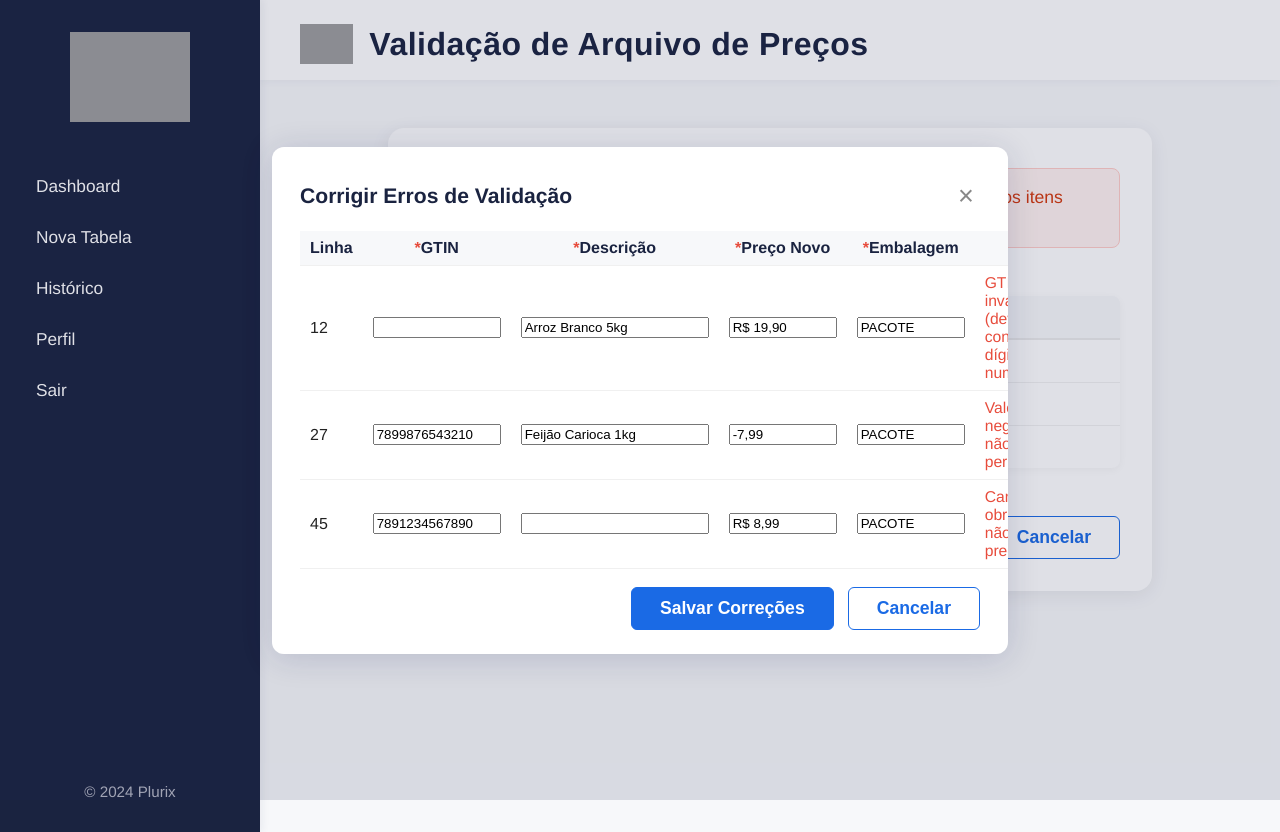
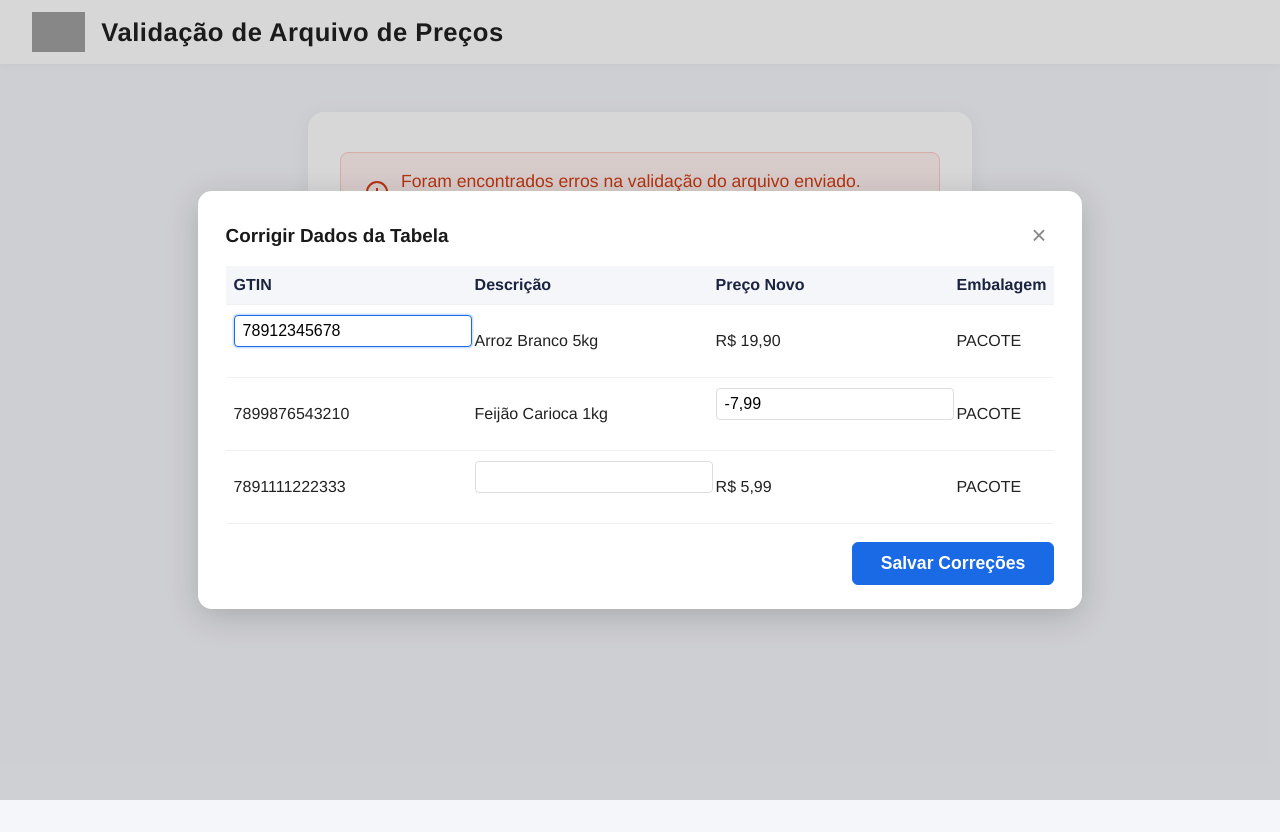
Before and after one commit to LucioFlavioRosa/prototipo_plurix, a plain HTML site: page prototipos/validacao-arquivo.html in a window 1280 px wide. Both pictures are taken after a click on the button "Corrigir e reenviar". After the commit the page ends 800 px from the top, so only its background shows below. Drawn offline with Linux system fonts and the light colour scheme; grey boxes are pictures that could not be loaded; a web font is replaced by a local one.

Commit message:
refactor: prototipos/validacao-arquivo.html

```diff
--- a/prototipos/validacao-arquivo.html
+++ b/prototipos/validacao-arquivo.html
@@ -13,91 +13,30 @@
       height: 100%;
       margin: 0;
       font-family: 'helvetica-w01-roman', Helvetica, Arial, sans-serif;
-      background: #f7f8fa;
+      background: #f5f6fa;
       color: #222;
-    }
-    body {
-      display: flex;
-      min-height: 100vh;
-    }
-    .sidebar {
-      width: 260px;
-      background: #1a2340;
-      color: #fff;
-      display: flex;
-      flex-direction: column;
-      padding-top: 32px;
-      box-shadow: 2px 0 8px rgba(30,40,80,0.07);
-      position: relative;
-      z-index: 2;
-      min-height: 100vh;
-    }
-    .sidebar .logo {
-      display: flex;
-      align-items: center;
-      justify-content: center;
-      margin-bottom: 40px;
-    }
-    .sidebar .logo img {
-      width: 120px;
-      height: auto;
-    }
-    .sidebar nav {
-      flex: 1;
-    }
-    .sidebar nav a {
-      display: flex;
-      align-items: center;
-      padding: 14px 32px;
-      color: #fff;
-      text-decoration: none;
-      font-size: 1.08rem;
-      border-left: 4px solid transparent;
-      transition: background 0.15s, border-color 0.15s;
-      margin-bottom: 2px;
-    }
-    .sidebar nav a.active, .sidebar nav a:hover {
-      background: #222b4a;
-      border-left: 4px solid #f9b233;
-      color: #f9b233;
-    }
-    .sidebar .bottom {
-      margin-bottom: 32px;
-      text-align: center;
-      font-size: 0.95rem;
-      color: #b7b9c6;
-    }
-    .main-content {
-      flex: 1;
-      padding: 0 0 0 0;
-      display: flex;
-      flex-direction: column;
-      min-height: 100vh;
     }
     .header {
       background: #fff;
-      box-shadow: 0 2px 8px rgba(30,40,80,0.04);
-      padding: 24px 40px 16px 40px;
+      box-shadow: 0 2px 8px rgba(0,0,0,0.03);
+      padding: 0 32px;
+      height: 64px;
       display: flex;
       align-items: center;
       justify-content: flex-start;
-      position: sticky;
-      top: 0;
-      z-index: 1;
     }
     .header img {
       height: 40px;
       margin-right: 16px;
     }
     .header-title {
-      font-size: 2rem;
+      font-size: 1.6rem;
       font-weight: 700;
-      color: #1a2340;
+      color: #1a1a1a;
       letter-spacing: 0.5px;
-      margin: 0;
     }
     .container {
-      max-width: 700px;
+      max-width: 600px;
       margin: 48px auto 0 auto;
       background: #fff;
       border-radius: 16px;
@@ -121,6 +60,10 @@
       background: #e7f9ed;
       color: #1e7e34;
       border: 1px solid #b7e7c2;
+      display: none;
+    }
+    .alert-success.active {
+      display: flex;
     }
     .alert-error {
       background: #fff2f0;
@@ -147,7 +90,7 @@
       font-size: 1rem;
     }
     .error-table th {
-      background: #f7f8fa;
+      background: #f5f6fa;
       color: #222;
       font-weight: 700;
       border-bottom: 2px solid #eaeaea;
@@ -189,202 +132,152 @@
     .btn-secondary:hover {
       background: #f0f5ff;
     }
-    /* Modal Styles */
-    .modal-correction {
+    /* Modal de correção */
+    .modal-correcoes-bg {
+      position: fixed;
+      top: 0; left: 0; right: 0; bottom: 0;
+      background: rgba(34,34,34,0.18);
       display: none;
-      position: fixed;
-      z-index: 9999;
-      left: 0;
-      top: 0;
-      width: 100vw;
-      height: 100vh;
-      overflow: auto;
-      background: rgba(30,40,80,0.14);
+      align-items: center;
       justify-content: center;
-      align-items: center;
+      z-index: 1000;
+      transition: background 0.3s;
     }
-    .modal-correction.active {
+    .modal-correcoes-bg.active {
       display: flex;
+      animation: fadeInBg 0.3s;
     }
-    .modal-content-correction {
+    @keyframes fadeInBg {
+      from { background: rgba(34,34,34,0); }
+      to { background: rgba(34,34,34,0.18); }
+    }
+    .modal-correcoes {
       background: #fff;
-      border-radius: 12px;
-      box-shadow: 0 4px 32px rgba(30,40,80,0.16);
+      border-radius: 14px;
+      box-shadow: 0 8px 32px rgba(0,0,0,0.18);
       padding: 32px 28px 24px 28px;
-      max-width: 680px;
-      width: 100%;
+      min-width: 340px;
+      max-width: 98vw;
       max-height: 90vh;
       overflow-y: auto;
-      display: flex;
-      flex-direction: column;
+      position: relative;
+      animation: modalIn 0.3s;
     }
-    .modal-header-correction {
-      font-size: 1.32rem;
-      font-weight: 700;
-      color: #1a2340;
-      margin-bottom: 18px;
+    @keyframes modalIn {
+      from { transform: translateY(40px) scale(0.96); opacity: 0; }
+      to { transform: translateY(0) scale(1); opacity: 1; }
+    }
+    .modal-correcoes.saindo {
+      animation: modalOut 0.3s forwards;
+    }
+    @keyframes modalOut {
+      from { transform: translateY(0) scale(1); opacity: 1; }
+      to { transform: translateY(40px) scale(0.96); opacity: 0; }
+    }
+    .modal-correcoes-header {
       display: flex;
       align-items: center;
       justify-content: space-between;
+      margin-bottom: 18px;
     }
-    .modal-header-correction .close-modal {
+    .modal-correcoes-header h2 {
+      font-size: 1.18rem;
+      font-weight: 700;
+      color: #1a1a1a;
+      margin: 0;
+    }
+    .modal-correcoes-close {
       background: none;
       border: none;
-      font-size: 1.7rem;
+      font-size: 1.6rem;
       color: #888;
       cursor: pointer;
-      margin-left: 10px;
+      line-height: 1;
+      padding: 0 8px;
+      transition: color 0.2s;
     }
-    .correction-table {
+    .modal-correcoes-close:hover { color: #d4380d; }
+    .modal-correcoes-table {
       width: 100%;
       border-collapse: collapse;
-      font-size: 1rem;
       margin-bottom: 18px;
     }
-    .correction-table th, .correction-table td {
-      padding: 8px 10px;
+    .modal-correcoes-table th, .modal-correcoes-table td {
+      padding: 10px 8px;
+      font-size: 1rem;
       border-bottom: 1px solid #f0f0f0;
+      text-align: left;
     }
-    .correction-table th {
-      background: #f7f8fa;
+    .modal-correcoes-table th {
+      background: #f5f6fa;
+      font-weight: 700;
       color: #1a2340;
-      font-weight: 700;
     }
-    .correction-table .required {
-      color: #e74c3c;
-      font-weight: 700;
+    .modal-correcoes-table td input {
+      width: 98%;
+      padding: 6px 8px;
+      border-radius: 4px;
+      border: 1px solid #dcdcdc;
+      font-size: 1rem;
+      background: #fff;
+      transition: border 0.2s, box-shadow 0.2s;
     }
-    .modal-footer-correction {
+    .modal-correcoes-table td input:focus {
+      outline: none;
+      border-color: #1a6ae5;
+      box-shadow: 0 0 0 1.5px #1a6ae533;
+    }
+    .modal-correcoes-table td input.erro {
+      border-color: #d4380d;
+      background: #fff2f0;
+    }
+    .modal-correcoes-table td input.sucesso {
+      border-color: #1e7e34;
+      background: #e7f9ed;
+    }
+    .modal-correcoes-table .feedback-erro {
+      color: #d4380d;
+      font-size: 0.95rem;
+      margin-top: 2px;
+      min-height: 18px;
+      display: block;
+    }
+    .modal-correcoes-actions {
       display: flex;
       justify-content: flex-end;
-      gap: 14px;
+      gap: 12px;
     }
-    .modal-footer-correction .btn {
+    .modal-correcoes-actions .btn {
       min-width: 120px;
     }
-    @media (max-width: 900px) {
-      .main-content {
-        padding: 0;
+    @media (max-width: 700px) {
+      .container {
+        max-width: 98vw;
+        padding: 18px 4vw 18px 4vw;
       }
-      .header {
-        padding: 18px 10px 12px 10px;
-      }
-      .sidebar {
-        width: 70px;
-        padding-top: 12px;
-      }
-      .sidebar .logo img {
-        width: 44px;
-      }
-      .sidebar nav a {
-        padding: 10px 10px;
-        font-size: 0.98rem;
-      }
-      .modal-content-correction {
-        padding: 16px 4vw 16px 4vw;
+      .modal-correcoes {
+        padding: 18px 4vw 18px 4vw;
+        min-width: 0;
       }
     }
   </style>
-  <script>
-    function goTo(page) {
-      window.location.href = page;
-    }
-    function sair() {
-      if (confirm('Deseja realmente sair?')) {
-        window.location.href = '../plurix.html';
-      }
-    }
-    // Modal logic
-    function openCorrectionModal() {
-      document.getElementById('modalCorrection').classList.add('active');
-    }
-    function closeCorrectionModal() {
-      document.getElementById('modalCorrection').classList.remove('active');
-    }
-    // Preenche a tabela de correção com os erros detectados (mock)
-    function fillCorrectionTable() {
-      // Simula as linhas com erro conforme tabela de erros
-      var rows = [
-        {linha: 12, gtin: '', descricao: 'Arroz Branco 5kg', preco: 'R$ 19,90', embalagem: 'PACOTE', erro: 'GTIN inválido (deve conter 13 dígitos numéricos)'},
-        {linha: 27, gtin: '7899876543210', descricao: 'Feijão Carioca 1kg', preco: '-7,99', embalagem: 'PACOTE', erro: 'Valor negativo não permitido'},
-        {linha: 45, gtin: '7891234567890', descricao: '', preco: 'R$ 8,99', embalagem: 'PACOTE', erro: 'Campo obrigatório não preenchido'}
-      ];
-      var table = document.getElementById('correctionTableBody');
-      table.innerHTML = '';
-      rows.forEach(function(r, idx) {
-        table.innerHTML += `<tr>
-          <td>${r.linha}</td>
-          <td><input type="text" name="gtin_${idx}" value="${r.gtin}" maxlength="13" style="width:120px;" required></td>
-          <td><input type="text" name="descricao_${idx}" value="${r.descricao}" style="width:180px;" required></td>
-          <td><input type="text" name="preco_${idx}" value="${r.preco}" style="width:100px;" required></td>
-          <td><input type="text" name="embalagem_${idx}" value="${r.embalagem}" style="width:100px;" required></td>
-          <td style="color:#e74c3c;font-size:0.98rem;">${r.erro}</td>
-        </tr>`;
-      });
-    }
-    document.addEventListener('DOMContentLoaded', function() {
-      // Botão para abrir modal
-      var btnCorrigir = document.getElementById('btnCorrigirReenviar');
-      if (btnCorrigir) {
-        btnCorrigir.addEventListener('click', function(e) {
-          e.preventDefault();
-          fillCorrectionTable();
-          openCorrectionModal();
-        });
-      }
-      // Botão fechar modal
-      var btnClose = document.getElementById('closeModalCorrection');
-      if (btnClose) {
-        btnClose.addEventListener('click', function() {
-          closeCorrectionModal();
-        });
-      }
-      // Botão cancelar no modal
-      var btnCancel = document.getElementById('btnCancelCorrection');
-      if (btnCancel) {
-        btnCancel.addEventListener('click', function(e) {
-          e.preventDefault();
-          closeCorrectionModal();
-        });
-      }
-      // Botão salvar correções (apenas fecha o modal)
-      var btnSave = document.getElementById('btnSaveCorrection');
-      if (btnSave) {
-        btnSave.addEventListener('click', function(e) {
-          e.preventDefault();
-          closeCorrectionModal();
-          // Aqui você pode adicionar lógica para processar as correções
-        });
-      }
-    });
-  </script>
 </head>
 <body>
-  <aside class="sidebar">
-    <div class="logo">
-      <img src="https://static.wixstatic.com/media/511fa0_114311e069c34ae48f752e23361e9157~mv2.png/v1/fill/w_180,h_180,al_c,q_85,usm_0.66_1.00_0.01/511fa0_114311e069c34ae48f752e23361e9157~mv2.png" alt="Logo Plurix">
-    </div>
-    <nav>
-      <a href="#" onclick="goTo('dashboard-fornecedor.html')">Dashboard</a>
-      <a href="#" onclick="goTo('upload-tabela.html')">Nova Tabela</a>
-      <a href="#" onclick="goTo('dashboard-fornecedor.html#historico')">Histórico</a>
-      <a href="#" onclick="goTo('perfil.html')">Perfil</a>
-      <a href="#" onclick="sair()">Sair</a>
-    </nav>
-    <div class="bottom">&copy; 2024 Plurix</div>
-  </aside>
-  <div class="main-content">
   <header class="header">
     <img src="https://static.wixstatic.com/media/511fa0_114311e069c34ae48f752e23361e9157~mv2.png/v1/fill/w_192,h_192,al_c,q_85/511fa0_114311e069c34ae48f752e23361e9157~mv2.png" alt="Logo Plurix">
     <span class="header-title">Validação de Arquivo de Preços</span>
   </header>
   <main class="container">
     <!-- Exemplo de alerta de erro -->
-      <div class="alert alert-error" role="alert">
+    <div class="alert alert-error" role="alert" id="alertErro">
       <svg fill="none" stroke="currentColor" stroke-width="2" viewBox="0 0 24 24"><circle cx="12" cy="12" r="10"/><path d="M12 8v4M12 16h.01"/></svg>
       <span>Foram encontrados erros na validação do arquivo enviado. Corrija os itens abaixo e tente novamente.</span>
     </div>
-      <table class="error-table" aria-label="Erros de validação">
+    <div class="alert alert-success" role="alert" id="alertSucesso">
+      <svg fill="none" stroke="currentColor" stroke-width="2" viewBox="0 0 24 24"><circle cx="12" cy="12" r="10"/><path d="M9 12l2 2 4-4"/></svg>
+      <span id="msgSucesso">Arquivo validado com sucesso! Clique em avançar para prosseguir.</span>
+    </div>
+    <table class="error-table" aria-label="Erros de validação" id="tabelaErros">
       <thead>
         <tr>
           <th>Linha</th>
@@ -411,7 +304,7 @@
       </tbody>
     </table>
     <div class="actions">
-        <button class="btn btn-primary" id="btnCorrigirReenviar">Corrigir e reenviar</button>
+      <button class="btn btn-primary" id="btnCorrigir">Corrigir e reenviar</button>
       <button class="btn btn-secondary" onclick="window.location.href='dashboard-comprador.html'">Cancelar</button>
     </div>
     <!-- Exemplo de alerta de sucesso (descomentar para exibir sucesso)
@@ -421,35 +314,189 @@
     </div>
     -->
   </main>
-    <!-- Modal de Correção -->
-    <div class="modal-correction" id="modalCorrection" role="dialog" aria-modal="true" aria-labelledby="modalCorrectionTitle">
-      <div class="modal-content-correction">
-        <div class="modal-header-correction">
-          <span id="modalCorrectionTitle">Corrigir Erros de Validação</span>
-          <button class="close-modal" id="closeModalCorrection" aria-label="Fechar">&times;</button>
+  <!-- Modal de Correções -->
+  <div class="modal-correcoes-bg" id="modalCorrecoesBg">
+    <div class="modal-correcoes" id="modalCorrecoes">
+      <div class="modal-correcoes-header">
+        <h2>Corrigir Dados da Tabela</h2>
+        <button class="modal-correcoes-close" id="fecharModalBtn" aria-label="Fechar">&times;</button>
       </div>
-        <table class="correction-table" aria-label="Tabela para correção de erros">
-          <thead>
-            <tr>
-              <th>Linha</th>
-              <th><span class="required">*</span>GTIN</th>
-              <th><span class="required">*</span>Descrição</th>
-              <th><span class="required">*</span>Preço Novo</th>
-              <th><span class="required">*</span>Embalagem</th>
-              <th>Erro</th>
-            </tr>
-          </thead>
-          <tbody id="correctionTableBody">
-            <!-- Preenchido via JS -->
-          </tbody>
+      <form id="formCorrecoes" autocomplete="off">
+        <table class="modal-correcoes-table" id="modalCorrecoesTable">
+          <!-- Conteúdo dinâmico -->
         </table>
-        <div class="modal-footer-correction">
-          <button class="btn btn-primary" id="btnSaveCorrection">Salvar Correções</button>
-          <button class="btn btn-secondary" id="btnCancelCorrection">Cancelar</button>
+        <div class="modal-correcoes-actions">
+          <button type="button" class="btn btn-primary" id="btnSalvarCorrecoes">Salvar Correções</button>
+        </div>
+      </form>
     </div>
   </div>
-    </div>
-    <!-- Fim Modal -->
-  </div>
+  <script>
+    // Dados simulados da tabela de erros e dados originais (mock)
+    const erros = [
+      { linha: 12, coluna: 'GTIN', descricao: 'GTIN inválido (deve conter 13 dígitos numéricos)' },
+      { linha: 27, coluna: 'Preço Novo', descricao: 'Valor negativo não permitido' },
+      { linha: 45, coluna: 'Descrição', descricao: 'Campo obrigatório não preenchido' }
+    ];
+    // Simulação dos dados originais das linhas com erro
+    const dadosOriginais = {
+      12: { GTIN: '78912345678', Descrição: 'Arroz Branco 5kg', 'Preço Novo': 'R$ 19,90', Embalagem: 'PACOTE' },
+      27: { GTIN: '7899876543210', Descrição: 'Feijão Carioca 1kg', 'Preço Novo': '-7,99', Embalagem: 'PACOTE' },
+      45: { GTIN: '7891111222333', Descrição: '', 'Preço Novo': 'R$ 5,99', Embalagem: 'PACOTE' }
+    };
+    // Colunas esperadas (como upload-tabela.html)
+    const colunasTabela = ['GTIN', 'Descrição', 'Preço Novo', 'Embalagem'];
+    // Quais campos podem ser editados
+    const camposEditaveis = ['GTIN', 'Descrição', 'Preço Novo'];
+
+    // Função para abrir o modal de correção
+    function abrirModalCorrecao() {
+      const modalBg = document.getElementById('modalCorrecoesBg');
+      const modal = document.getElementById('modalCorrecoes');
+      const tabela = document.getElementById('modalCorrecoesTable');
+      tabela.innerHTML = '';
+      // Cabeçalho
+      let thead = '<thead><tr>';
+      for (const col of colunasTabela) {
+        thead += `<th>${col}</th>`;
+      }
+      thead += '</tr></thead>';
+      // Agrupar erros por linha
+      const errosPorLinha = {};
+      erros.forEach(e => {
+        if (!errosPorLinha[e.linha]) errosPorLinha[e.linha] = [];
+        errosPorLinha[e.linha].push(e.coluna);
+      });
+      // Corpo
+      let tbody = '<tbody>';
+      Object.keys(errosPorLinha).forEach(linha => {
+        tbody += '<tr>';
+        colunasTabela.forEach(col => {
+          const valor = dadosOriginais[linha][col] !== undefined ? dadosOriginais[linha][col] : '';
+          if (errosPorLinha[linha].includes(col) && camposEditaveis.includes(col)) {
+            // Campo editável
+            const idCampo = `campo_${linha}_${col.replace(/\s/g,'_')}`;
+            tbody += `<td><input type="text" id="${idCampo}" name="${idCampo}" value="${valor}" data-linha="${linha}" data-coluna="${col}" autocomplete="off" oninput="validarCampoEditavel(this, this.value)"><span class="feedback-erro" id="fb_${idCampo}"></span></td>`;
+          } else {
+            // Não editável
+            tbody += `<td>${valor}</td>`;
+          }
+        });
+        tbody += '</tr>';
+      });
+      tbody += '</tbody>';
+      tabela.innerHTML = thead + tbody;
+      // Exibir modal
+      modalBg.classList.add('active');
+      modal.classList.remove('saindo');
+      // Foco no primeiro campo editável
+      setTimeout(() => {
+        const inp = tabela.querySelector('input');
+        if (inp) inp.focus();
+      }, 200);
+    }
+
+    // Validação de campo editável em tempo real
+    function validarCampoEditavel(input, valor) {
+      const coluna = input.getAttribute('data-coluna');
+      let valido = true;
+      let msg = '';
+      if (coluna === 'GTIN') {
+        // Remover espaços e caracteres não numéricos
+        const gtin = valor.replace(/\D/g, '');
+        if (!/^\d{13}$/.test(gtin)) {
+          valido = false;
+          msg = 'GTIN deve conter 13 dígitos numéricos';
+        }
+      } else if (coluna === 'Preço Novo') {
+        // Aceita formato R$ 12,34 ou 12.34 ou -12,34
+        let v = valor.replace(/[R$\s]/g, '').replace(',', '.');
+        if (isNaN(v) || Number(v) <= 0) {
+          valido = false;
+          msg = 'Preço deve ser um valor positivo';
+        }
+      } else if (coluna === 'Descrição') {
+        if (!valor.trim()) {
+          valido = false;
+          msg = 'Descrição não pode estar vazia';
+        }
+      }
+      if (valido) {
+        input.classList.remove('erro');
+        input.classList.add('sucesso');
+      } else {
+        input.classList.add('erro');
+        input.classList.remove('sucesso');
+      }
+      // Feedback visual
+      const fb = document.getElementById('fb_' + input.id);
+      if (fb) fb.textContent = msg;
+      return valido;
+    }
+
+    // Salvar correções
+    function salvarCorrecoes() {
+      const tabela = document.getElementById('modalCorrecoesTable');
+      const inputs = tabela.querySelectorAll('input');
+      let todosValidos = true;
+      inputs.forEach(input => {
+        const valido = validarCampoEditavel(input, input.value);
+        if (!valido) todosValidos = false;
+      });
+      if (!todosValidos) {
+        // Foca no primeiro inválido
+        for (const input of inputs) {
+          if (input.classList.contains('erro')) {
+            input.focus();
+            break;
+          }
+        }
+        return;
+      }
+      fecharModal();
+      setTimeout(() => {
+        exibirSucesso();
+      }, 350);
+    }
+
+    // Exibir mensagem de sucesso e redirecionar
+    function exibirSucesso() {
+      document.getElementById('alertErro').style.display = 'none';
+      const alertSucesso = document.getElementById('alertSucesso');
+      const msg = document.getElementById('msgSucesso');
+      msg.textContent = 'Arquivo validado e corrigido com sucesso! Redirecionando...';
+      alertSucesso.classList.add('active');
+      setTimeout(() => {
+        window.location.href = 'dashboard-fornecedor.html';
+      }, 2000);
+    }
+
+    // Fechar modal de correções
+    function fecharModal() {
+      const modalBg = document.getElementById('modalCorrecoesBg');
+      const modal = document.getElementById('modalCorrecoes');
+      modal.classList.add('saindo');
+      setTimeout(() => {
+        modalBg.classList.remove('active');
+        modal.classList.remove('saindo');
+      }, 300);
+    }
+
+    // Eventos
+    document.getElementById('btnCorrigir').addEventListener('click', abrirModalCorrecao);
+    document.getElementById('btnSalvarCorrecoes').addEventListener('click', salvarCorrecoes);
+    document.getElementById('fecharModalBtn').addEventListener('click', fecharModal);
+    // Fechar ao clicar fora do modal
+    document.getElementById('modalCorrecoesBg').addEventListener('mousedown', function(e) {
+      if (e.target === this) fecharModal();
+    });
+    // Fechar com ESC
+    document.addEventListener('keydown', function(e) {
+      const modalBg = document.getElementById('modalCorrecoesBg');
+      if (modalBg.classList.contains('active') && e.key === 'Escape') {
+        fecharModal();
+      }
+    });
+  </script>
 </body>
 </html>
```
Lines whose indentation alone changed are shown as unchanged.
